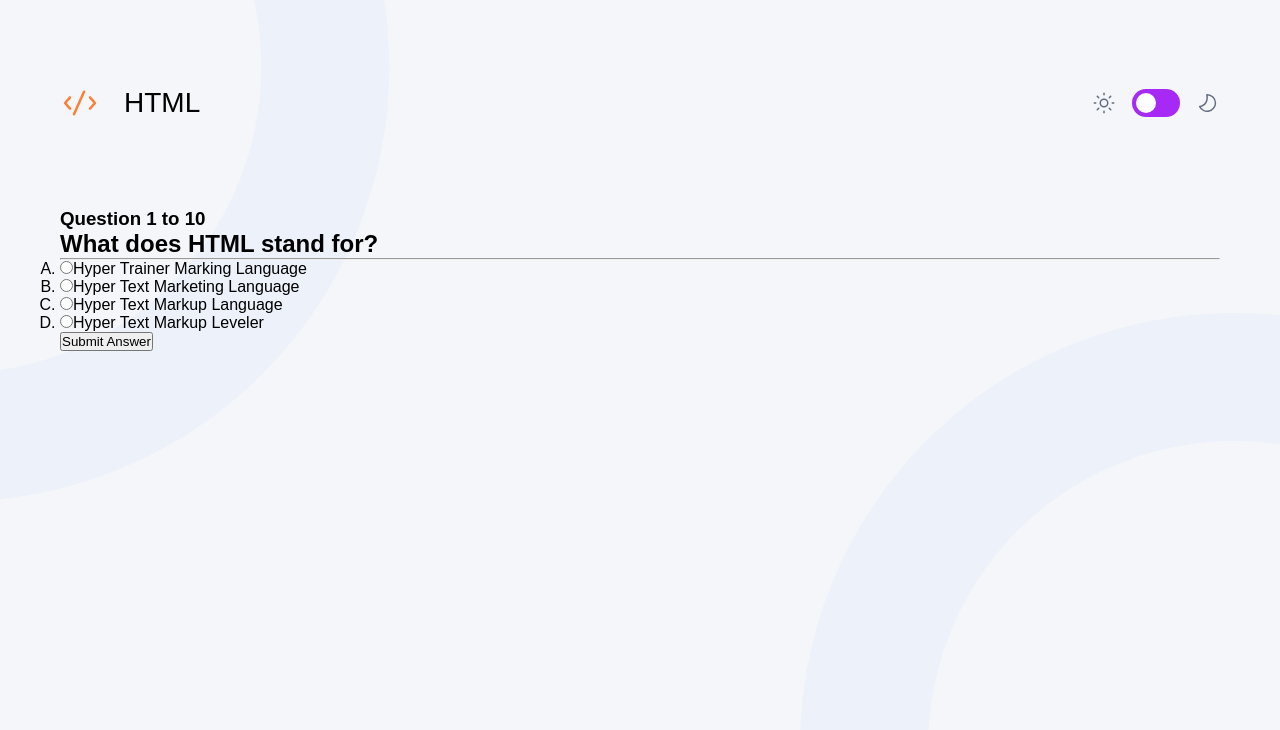
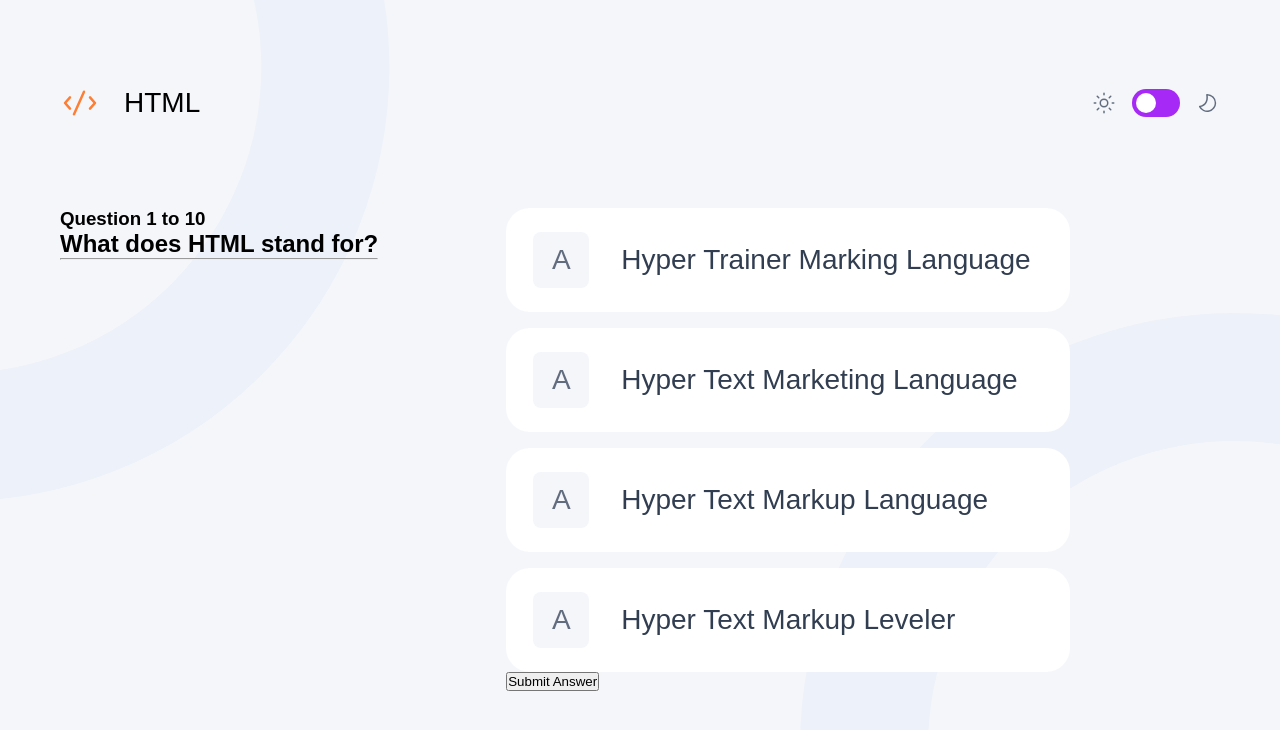
Before and after one commit to Vinicius-PR/frontend-quiz-app, a React (Vite) app: page / in a window 1280 px wide. Both pictures are taken after a click on the item "HTML". Shown: the top 730 px of the page. Built offline with nearby package versions, Linux system fonts and the light colour scheme.

Commit message:
feat:update the app and some css styles

```diff
--- a/src/components/GameScreen/index.tsx
+++ b/src/components/GameScreen/index.tsx
@@ -1,15 +1,15 @@
 import { useContext } from "react"
 import { QuizContext } from "../../context/QuizContext"
-import { GameScreenContainer } from "./style"
+import { GameScreenContainer, LabelOption, OptionsContainer, SpanOptionLetter } from "./style"
 
 export default function GameScreen() {
 
-  const { quiz } = useContext(QuizContext)
+  const { quiz, currentQuestionPos } = useContext(QuizContext)
 
   return (
     <GameScreenContainer>
       <section>
-        <h3>Question 1 to {quiz.questions.length}</h3>
+        <h3>Question {currentQuestionPos} to {quiz.questions.length}</h3>
         <h2>
           {quiz.questions[0].question}
         </h2>
@@ -19,22 +19,23 @@ export default function GameScreen() {
         </div>
       </section>
 
-      <section>
-        <ol type="A">
+      <OptionsContainer>
+        <ul>
           {quiz.questions[0].options.map((option, index) => (
             <li key={index}>
-              <label>
+              <LabelOption>
+                <SpanOptionLetter>A</SpanOptionLetter>
                 <input type="radio" name="answer" />
                 {option}
-              </label>
+              </LabelOption>
             </li>
           ))}
-        </ol>
+        </ul>
 
         <button>
           Submit Answer
         </button>
-      </section>
+      </OptionsContainer>
     </GameScreenContainer>
   )
 }
--- a/src/components/GameScreen/style.ts
+++ b/src/components/GameScreen/style.ts
@@ -1,6 +1,128 @@
-import styled from "styled-components";
-import { device } from "../../styles/breakpoints";
+import styled from 'styled-components';
+import {textPreset3, textPreset3Mobile, textPreset4, textPreset4Mobile, textPreset5Mobile, textPreset6 } from '../../styles/typography'
+
+import { device } from '../../styles/breakpoints';
 
 export const GameScreenContainer = styled.main`
+  display: flex;
+  gap: 8rem; // 128px
+  max-width: 72.30rem; // 1156.8px
+
+  @media ${device.ml} {
+    flex-direction: column;
+    gap: 64px;
+    align-items: center;
+  }
+
+  @media ${device.sm} {
+    gap: 40px;
+    margin: 0 auto;
+  }
+`
+
+export const SpanQuestionPosition = styled.span`
+  ${textPreset6}
+  color: ${props => props.theme.colors.spanText};
+
+  @media ${device.sm} {
+    ${textPreset5Mobile}
+  }
+`
+
+export const QuestionTitle = styled.h2`
+  ${textPreset3}
+
+  @media ${device.sm} {
+    ${textPreset3Mobile}
+  }
+`
+
+export const OptionsContainer = styled.div`
+  max-width: 35.25rem; // 564px
+  flex: 1;
+
+  ul {
+    display: flex;
+    flex-direction: column;
+    gap: 1rem;
+
+    li {
+      background-color: ${props => props.theme.colors.backgroundOptions};
+      color: ${props => props.theme.colors.text};
+      ;
+      border-radius: 24px;
+      height: 6.5rem;
+      line-height: normal;
+      list-style: none;
+
+      @media ${device.md} {
+        height: 5.5rem;
+      }
+
+      @media ${device.sm} {
+        height: 4.5rem;
+      }
+    }
+  }
+
+  @media ${device.ml} {
+    width: 100%;
+  }
 
 `
+
+export const LabelOption = styled.label`
+  ${textPreset4};
+  width: 100%;
+  height: 100%;
+  display: flex;
+  align-items: center;
+  gap: 32px;
+  padding: 1.5rem;
+  border-radius: 24px;
+  cursor: pointer;
+  border: 3px solid transparent;
+  &:hover {
+    border-color: ${props => props.theme.colors.primary};
+  }
+
+  &:has(input:checked) {
+    border-color: ${props => props.theme.colors.primary};
+  }
+
+  &:has(input:checked) span {
+    background-color: ${props => props.theme.colors.primary};
+    color: ${props => props.theme.colors.white};
+  }
+
+  @media ${device.md} {
+    padding: 1rem;
+  }
+
+  @media ${device.sm} {
+    gap: 1rem;
+    ${textPreset4Mobile};
+  }
+
+  input[type="radio"] {
+    display: none;
+  }
+`
+
+export const SpanOptionLetter = styled.span`
+  ${textPreset4};
+  color: ${props => props.theme.colors.spanText};
+  background-color: ${props => props.theme.colors.background};
+  width: 3.5rem;
+  height: 3.5rem;
+  border-radius: 8px;
+  display: flex;
+  align-items: center;
+  justify-content: center;
+
+  @media ${device.sm} {
+    ${textPreset4Mobile};
+    width: 2.5rem;
+    height: 2.5rem;
+  }
+`
--- a/src/components/StartScreen/index.tsx
+++ b/src/components/StartScreen/index.tsx
@@ -1,6 +1,8 @@
 import { useContext } from "react";
-import { AccessibilityIcon, Container, CssIcon, HtmlIcon, JavaScriptIcon, SpanText, SubjectContainer, Subtitle, TextContainer, Title, TitleContainer } from "./styles";
 import { QuizContext } from "../../context/QuizContext";
+
+import { Container, SpanText, SubjectContainer, Subtitle, TextContainer, Title, TitleContainer } from "./styles";
+import { AccessibilityIcon, CssIcon, HtmlIcon, JavaScriptIcon } from "../../styles/icons";
 
 import htmlIcon from '../../assets/images/icon-html.svg'
 import cssIcon from '../../assets/images/icon-css.svg'
--- a/src/components/StartScreen/styles.ts
+++ b/src/components/StartScreen/styles.ts
@@ -1,6 +1,6 @@
 import styled from "styled-components";
 import { device } from "../../styles/breakpoints";
-import { textPreset2Light, textPreset2Medium, textPreset6, textPreset4, textPreset2MobileMedium, textPreset2MobileLight, textPreset4Mobile } from "../../styles/typography";
+import { textPreset2Light, textPreset2Medium, textPreset6, textPreset4, textPreset2MobileMedium, textPreset2MobileLight, textPreset4Mobile, textPreset5Mobile } from "../../styles/typography";
 
 export const Container = styled.main`
   display: flex;
@@ -66,8 +66,13 @@ export const SubjectContainer = styled.div`
       gap: 32px;
       line-height: normal;
 
+       @media ${device.md} {
+        padding: 1rem;
+       }
+
       @media ${device.sm} {
         ${textPreset4Mobile};
+        gap: 1rem;
       }
     }
   }
@@ -75,30 +80,6 @@ export const SubjectContainer = styled.div`
    @media ${device.ml} {
     width: 100%;
   }
-`
-
-export const HtmlIcon = styled.img`
-  background-color: ${props => props.theme.colors.orangeLight};
-  padding: 8px;
-  border-radius: 8px;
-`
-
-export const CssIcon = styled.img`
-  background-color: ${props => props.theme.colors.greenLight};
-  padding: 8px;
-  border-radius: 8px;
-`
-
-export const JavaScriptIcon = styled.img`
-  background-color: ${props => props.theme.colors.bluelight};
-  padding: 8px;
-  border-radius: 8px;
-`
-
-export const AccessibilityIcon = styled.img`
-  background-color: ${props => props.theme.colors.primaryLight};
-  padding: 8px;
-  border-radius: 8px;
 `
 
 export const Subtitle = styled.h2`
@@ -122,4 +103,8 @@ export const Title = styled.h1`
 export const SpanText = styled.span`
   ${textPreset6}
   color: ${props => props.theme.colors.spanText};
+
+  @media ${device.sm} {
+    ${textPreset5Mobile}
+  }
 `
--- a/src/context/QuizContext.tsx
+++ b/src/context/QuizContext.tsx
@@ -14,6 +14,7 @@ interface QuizProps {
 }
 
 interface QuizContextProps {
+  currentQuestionPos: number
   quizMode: 'idle' | 'running'
   subject: SubjectProps
   quiz: QuizProps
@@ -38,14 +39,13 @@ export function QuizContextProvider({ children }:QuizContextProviderProps) {
   const [quiz, setQuiz] = useState<QuizProps>({} as QuizProps)
   const [totalQuestions, setTotalQuestions] = useState(0)
   const [totalRightAnswers, setTotalRightAnswers] = useState(0)
+  const [currentQuestionPos, setCurrentQuestionPos] = useState(1)
 
   function handleSetSubject(subject: SubjectProps) {
 
     const quizData = data.quizzes.find((quiz) => {
       return quiz.title === subject
     })
-
-    // console.log('quiz Data inside the handle set fuction: ', quizData)
 
     if (!quizData) {
       alert(`Subject ${subject} not found`)
@@ -62,7 +62,7 @@ export function QuizContextProvider({ children }:QuizContextProviderProps) {
   }
 
   function handleCheckAnswer(selectedOption: string, answer: string) {
-
+    setCurrentQuestionPos((current) => current + 1)
     if (selectedOption === answer) {
       setTotalRightAnswers((current) => current + 1)
       return true
@@ -77,6 +77,7 @@ export function QuizContextProvider({ children }:QuizContextProviderProps) {
     setQuiz({} as QuizProps)
     setTotalQuestions(0)
     setTotalRightAnswers(0)
+    setCurrentQuestionPos(1)
   }
 
   return (
@@ -87,6 +88,7 @@ export function QuizContextProvider({ children }:QuizContextProviderProps) {
         subject,
         totalQuestions,
         totalRightAnswers,
+        currentQuestionPos,
         handleSetSubject,
         handleCheckAnswer,
         handleReset
--- a/src/styles/breakpoints.ts
+++ b/src/styles/breakpoints.ts
@@ -16,7 +16,7 @@ const size: Size = {
   lg: '1160px', // for laptops
   xl: '1440px', // for desktop / monitors
   xxl: '1920px', // for big screens
-}
+} as const satisfies Size
 
 export const device = {
   xs: `(max-width: ${size.xs})`,
--- a/src/styles/container.ts
+++ b/src/styles/container.ts
@@ -10,4 +10,12 @@ export const Container = styled.div`
   @media ${device.lg} {
     padding: 5.18rem 1.5rem;
   }
+
+  @media ${device.sm} {
+    padding-top: 2.5rem;
+  }
+
+  @media ${device.xs} {
+    padding-top: 1rem;
+  }
 `
--- /dev/null
+++ b/src/styles/icons.ts
@@ -0,0 +1,32 @@
+import styled, { css } from "styled-components"
+import { device } from "./breakpoints"
+
+const iconBaseStyles = css`
+  padding: 8px;
+  border-radius: 8px;
+
+  @media ${device.sm} {
+    width: 40px;
+    height: 40px;
+  }
+`
+
+export const HtmlIcon = styled.img`
+  background-color: ${props => props.theme.colors.orangeLight};
+  ${iconBaseStyles};
+`
+
+export const CssIcon = styled.img`
+  background-color: ${props => props.theme.colors.greenLight};
+  ${iconBaseStyles};
+`
+
+export const JavaScriptIcon = styled.img`
+  background-color: ${props => props.theme.colors.bluelight};
+  ${iconBaseStyles};
+`
+
+export const AccessibilityIcon = styled.img`
+  background-color: ${props => props.theme.colors.primaryLight};
+  ${iconBaseStyles};
+`
--- a/src/styles/themes.ts
+++ b/src/styles/themes.ts
@@ -21,6 +21,7 @@ export const lightTheme = {
     spanText: colors.grey500,
     backgroundOptions: colors.white,
 
+    white: colors.white,
     primary: colors.purple600,
     primaryLight: colors.purple100,
     incorrect: colors.red500,
@@ -46,6 +47,7 @@ export const darkTheme = {
     spanText: colors.blue300,
     backgroundOptions: colors.blue850,
 
+    white: colors.white,
     primary: colors.purple600,
     primaryLight: colors.purple100,
     incorrect: colors.red500,
```
